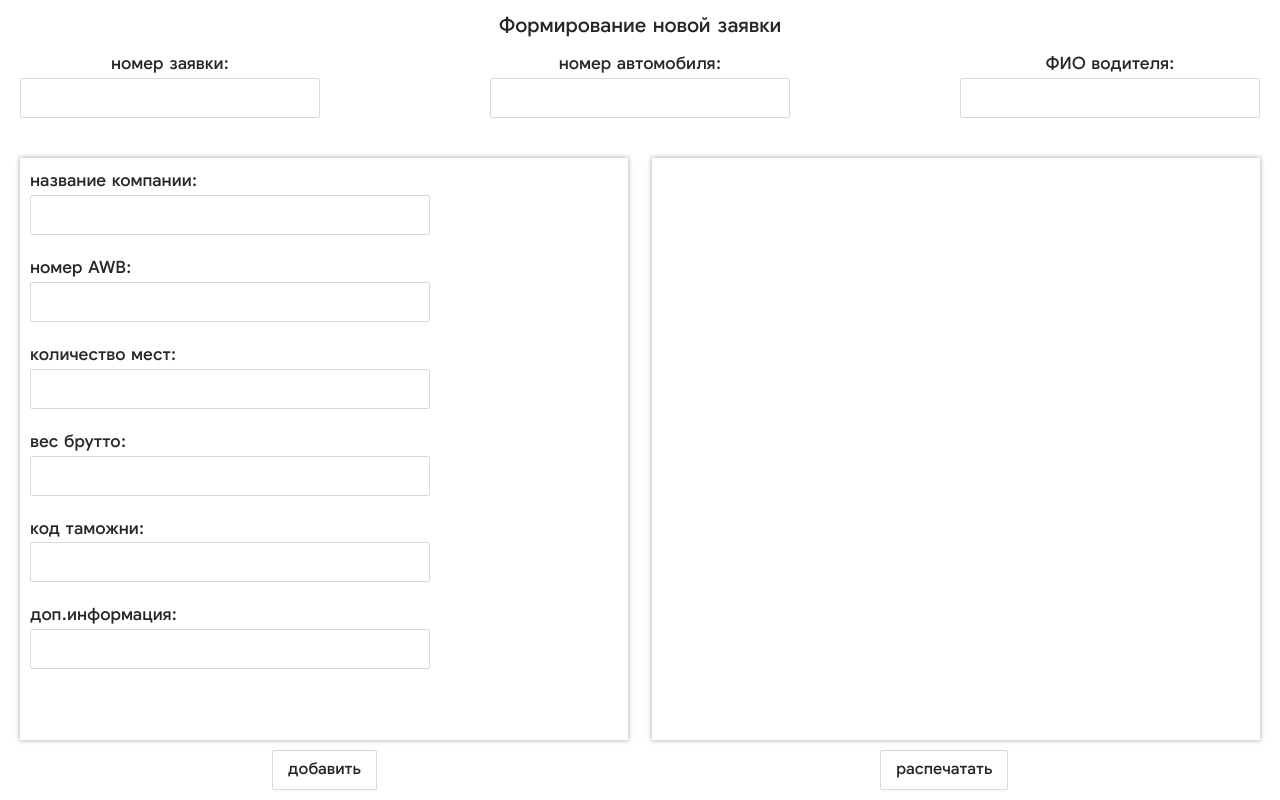
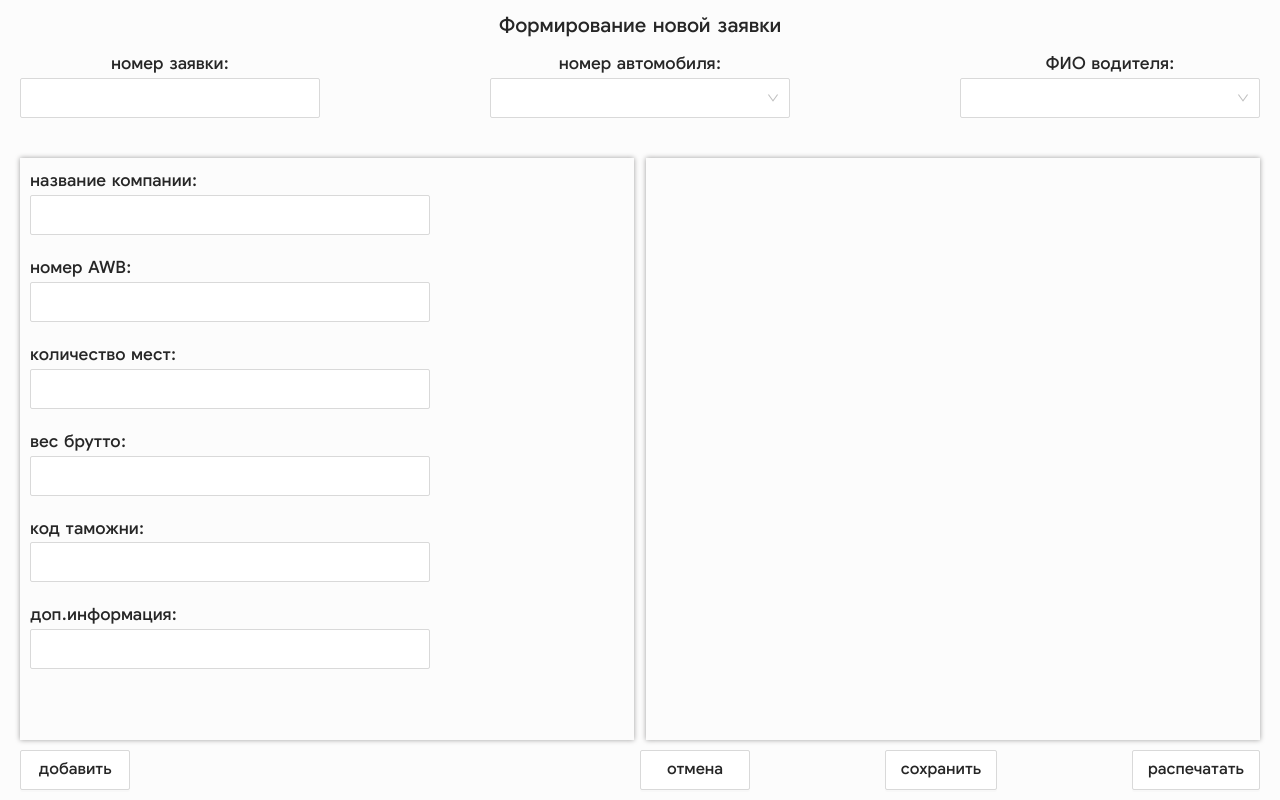
Before and after one commit to Dmitry0403/transit-app, a React app: page /input in a window 1280 px wide. Built offline with nearby package versions, Linux system fonts and the light colour scheme.

Commit message:
added page break when printing

```diff
--- a/src/components/CurrentOrder/styles.module.scss
+++ b/src/components/CurrentOrder/styles.module.scss
@@ -1,3 +1,16 @@
 .itemList {
     margin-bottom: 10px;
 }
+
+.nameCompany {
+    font-weight: 600;
+}
+
+.boxItemsForm {
+    white-space: nowrap;
+}
+
+.emptyBox {
+    width: 100%;
+    height: 500px;
+}
--- a/src/components/OrdersList/OrdersList.tsx
+++ b/src/components/OrdersList/OrdersList.tsx
@@ -38,7 +38,7 @@ export const OrdersList: React.FC = () => {
                 <div className={scss.subOrdersList}>
                     <div className={scss.list}>
                         {Object.keys(ordersList).map((item) => (
-                            <div className={scss.orderContainer}>
+                            <div className={scss.orderContainer} key={item}>
                                 <div
                                     className={scss.order}
                                     key={item}
--- a/src/components/PrintContent/PrintContent.tsx
+++ b/src/components/PrintContent/PrintContent.tsx
@@ -1,4 +1,4 @@
-import React, { useEffect } from "react";
+import React from "react";
 import scss from "./styles.module.scss";
 import { CurrentOrder } from "../CurrentOrder";
 import { useAppSelector } from "../../store/hooks";
--- a/src/pages/RegistrationPage/RegistrationPage.tsx
+++ b/src/pages/RegistrationPage/RegistrationPage.tsx
@@ -1,7 +1,7 @@
 import React, { useState, useEffect } from "react";
 import scss from "./styles.module.scss";
 import { LINKS } from "../../common/routes";
-import { Button, Input } from "antd";
+import { Button, Input, Select } from "antd";
 import { nanoid } from "nanoid";
 import { getCustomsByCode } from "../../common/helper";
 import { DeleteTwoTone, EditTwoTone, CopyTwoTone } from "@ant-design/icons";
@@ -9,6 +9,7 @@ import type { IItemForm } from "../../store/orderSlice";
 import { useNavigate } from "react-router-dom";
 import { useAppSelector, useAppDispatch } from "../../store/hooks";
 import { orderSelector, orderActions } from "../../store/orderSlice";
+import { ordersListAction } from "../../store/ordersListSlice";
 
 interface IErrorTitle {
     "номер заявки:": string;
@@ -19,6 +20,7 @@ interface IErrorTitle {
 export const RegistrationPage: React.FC = () => {
     const navigate = useNavigate();
     const dispatch = useAppDispatch();
+    const { Option } = Select;
     const namesForm = [
         "название компании:",
         "номер AWB:",
@@ -26,6 +28,35 @@ export const RegistrationPage: React.FC = () => {
         "вес брутто:",
         "код таможни:",
         "доп.информация:",
+    ];
+    const trucksNumbers = [
+        "AC 7769-5",
+        "AM 1019-5",
+        "AT 9287-5",
+        "AT 9288-5",
+        "AM 2957-5",
+        "AM 9118-5",
+        "AK 4733-5",
+        "AT 2761-5",
+        "AT 2762-5",
+        "AP 7963-5",
+        "AP 9736-5",
+        "AT 0887-5",
+        "AO 9568-5",
+    ];
+
+    const driversNames = [
+        "Бабрович Юрий",
+        "Медведь Валерий",
+        "Медведь Вадим",
+        "Шенец Сергей",
+        "Воронецкий Михаил",
+        "Латушко Олег",
+        "Присенко Александр",
+        "Чирок Владимир",
+        "Игнатович Геннадий",
+        "Бакунович Александр",
+        "Вершенко Юрий",
     ];
 
     const getInitialForm = (): IItemForm => {
@@ -70,6 +101,16 @@ export const RegistrationPage: React.FC = () => {
     const handlerChangeTitle = (e: React.ChangeEvent<HTMLInputElement>) => {
         const key = e.target.name;
         const value = e.target.value;
+        dispatch(orderActions.changeTitleOrder({ key, value }));
+        if (errorTitle[key as keyof typeof errorTitle]) {
+            setErrorTitle((prevState) => ({
+                ...prevState,
+                [key]: "",
+            }));
+        }
+    };
+
+    const handlerSelectTitle = (value: string, key: string) => {
         dispatch(orderActions.changeTitleOrder({ key, value }));
         if (errorTitle[key as keyof typeof errorTitle]) {
             setErrorTitle((prevState) => ({
@@ -143,6 +184,11 @@ export const RegistrationPage: React.FC = () => {
         dispatch(orderActions.deleteItemOrder(id));
     };
 
+    const handlerSaveOrder = () => {
+        dispatch(ordersListAction.addedOrderToList(currentOrder));
+        navigate(LINKS.home);
+    };
+
     const handlerPrintOrder = () => {
         if (!checkTitleValidation()) return;
         navigate(LINKS.print);
@@ -153,30 +199,66 @@ export const RegistrationPage: React.FC = () => {
             <div className={scss.title}>
                 <p>Формирование новой заявки</p>
                 <div className={scss.titleForm}>
-                    {Object.keys(currentOrder.title).map((el) => (
-                        <div className={scss.itemForm} key={el}>
-                            <div>{el}</div>
+                    <div className={scss.itemForm}>
+                        <div>номер заявки:</div>
                         <Input
                             size="large"
                             style={{ width: 300 }}
-                                name={el}
-                                value={
-                                    currentOrder.title[
-                                        el as keyof typeof currentOrder.title
-                                    ]
-                                }
+                            name={"номер заявки:"}
+                            value={currentOrder.title["номер заявки:"]}
                             onChange={handlerChangeTitle}
                         />
                         <div className={scss.errorMessage}>
-                                {errorTitle[el as keyof typeof errorTitle]}
+                            {errorTitle["номер заявки:"]}
                         </div>
                     </div>
+                    <div className={scss.itemForm}>
+                        <div>номер автомобиля:</div>
+                        <Select
+                            size="large"
+                            defaultValue={
+                                currentOrder.title["номер автомобиля:"]
+                            }
+                            style={{ width: 300, textAlign: "left" }}
+                            onChange={(value: string) =>
+                                handlerSelectTitle(value, "номер автомобиля:")
+                            }
+                        >
+                            {trucksNumbers.map((el) => (
+                                <Option key={el} value={el}>
+                                    {el}
+                                </Option>
                             ))}
+                        </Select>
+                        <div className={scss.errorMessage}>
+                            {errorTitle["номер автомобиля:"]}
+                        </div>
+                    </div>
+                    <div className={scss.itemForm}>
+                        <div>ФИО водителя:</div>
+                        <Select
+                            size="large"
+                            defaultValue={currentOrder.title["ФИО водителя:"]}
+                            style={{ width: 300, textAlign: "left" }}
+                            onChange={(value: string) =>
+                                handlerSelectTitle(value, "ФИО водителя:")
+                            }
+                        >
+                            {driversNames.map((el) => (
+                                <Option key={el} value={el}>
+                                    {el}
+                                </Option>
+                            ))}
+                        </Select>
+                        <div className={scss.errorMessage}>
+                            {errorTitle["ФИО водителя:"]}
+                        </div>
+                    </div>
                 </div>
             </div>
             <div className={scss.sectionForm}>
-                <div className={scss.inputForm}>
                 <div className={scss.subSectionForm}>
+                    <div className={scss.form}>
                         {Object.keys(itemForm).map((el) => (
                             <div className={scss.itemForm} key={el}>
                                 <div>{el}</div>
@@ -194,8 +276,8 @@ export const RegistrationPage: React.FC = () => {
                         ))}
                     </div>
                 </div>
-                <div className={scss.outputForm}>
                 <div className={scss.subSectionForm}>
+                    <div className={scss.form}>
                         <ol>
                             {Object.keys(currentOrder.list).map((el) => (
                                 <li key={el}>
@@ -207,11 +289,11 @@ export const RegistrationPage: React.FC = () => {
                                         }{" "}
                                         -{" "}
                                     </span>
-                                    <span>
+                                    <span className={scss.boxItemsForm}>
                                         авианакладная №
                                         {currentOrder.list[el]["номер AWB:"]} -{" "}
                                     </span>
-                                    <span className={scss.goodsData}>
+                                    <span className={scss.boxItemsForm}>
                                         <span>
                                             {
                                                 currentOrder.list[el][
@@ -275,14 +357,42 @@ export const RegistrationPage: React.FC = () => {
                     </div>
                 </div>
             </div>
-            <div className={scss.sectionButtons}>
-                <Button size="large" onClick={handlerAddItemForm}>
+            <div className={scss.footerButtons}>
+                <div className={scss.subFooterButtons}>
+                    <Button
+                        size="large"
+                        style={{ minWidth: 110 }}
+                        onClick={handlerAddItemForm}
+                    >
                         добавить
                     </Button>
-                <Button size="large" onClick={handlerPrintOrder}>
+                </div>
+                <div className={scss.subFooterButtons}>
+                    <Button
+                        size="large"
+                        style={{ minWidth: 110 }}
+                        className={scss.footerItemButton}
+                        onClick={() => navigate(LINKS.home)}
+                    >
+                        отмена
+                    </Button>
+                    <Button
+                        size="large"
+                        style={{ minWidth: 110 }}
+                        className={scss.footerItemButton}
+                        onClick={handlerSaveOrder}
+                    >
+                        сохранить
+                    </Button>
+                    <Button
+                        size="large"
+                        style={{ minWidth: 110 }}
+                        onClick={handlerPrintOrder}
+                    >
                         распечатать
                     </Button>
                 </div>
             </div>
+        </div>
     );
 };
--- a/src/pages/RegistrationPage/styles.module.scss
+++ b/src/pages/RegistrationPage/styles.module.scss
@@ -24,15 +24,14 @@
     justify-content: space-between;
 }
 
-.inputForm,
-.outputForm {
+.subSectionForm {
     position: relative;
     height: 100%;
-    width: 49%;
+    width: 49.5%;
     box-shadow: 0 0 5px rgb(158, 157, 157);
 }
 
-.subSectionForm {
+.form {
     position: absolute;
     top: 0;
     left: 0;
@@ -65,12 +64,22 @@
     }
 }
 
-.sectionButtons {
+.footerButtons {
     display: flex;
-    justify-content: space-around;
     margin-top: 10px;
 }
 
-.goodsData {
+.subFooterButtons {
+    width: 50%;
+    display: flex;
+    align-items: center;
+    justify-content: space-between;
+}
+
+.boxItemsForm {
     white-space: nowrap;
 }
+
+.footerItemButton {
+    margin-right: 50px;
+}
--- a/src/styles/styles.css
+++ b/src/styles/styles.css
@@ -15,4 +15,5 @@ body {
     font-family: "GoogleSans", Arial, Helvetica, sans-serif;
     font-size: 17px;
     font-weight: 400;
+    background: #fcfcfc;
 }
```
Also changed, not shown: src/components/CurrentOrder/CurrentOrder.tsx (+34 -9 lines), src/pages/PrintPage/PrintPage.tsx (+7 -5 lines), src/pages/PrintPage/styles.module.scss (+10 -9 lines). Lines whose indentation alone changed are shown as unchanged.
